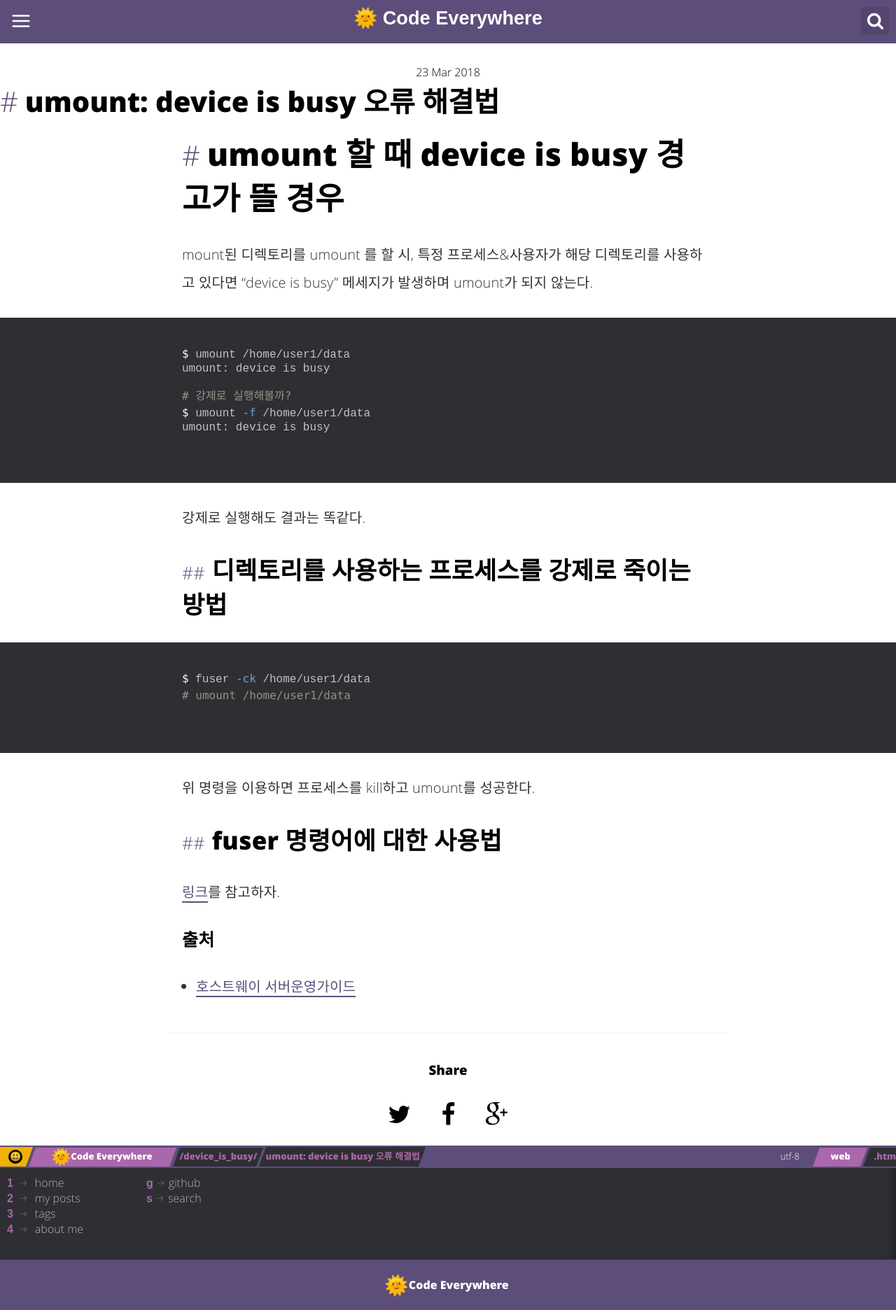
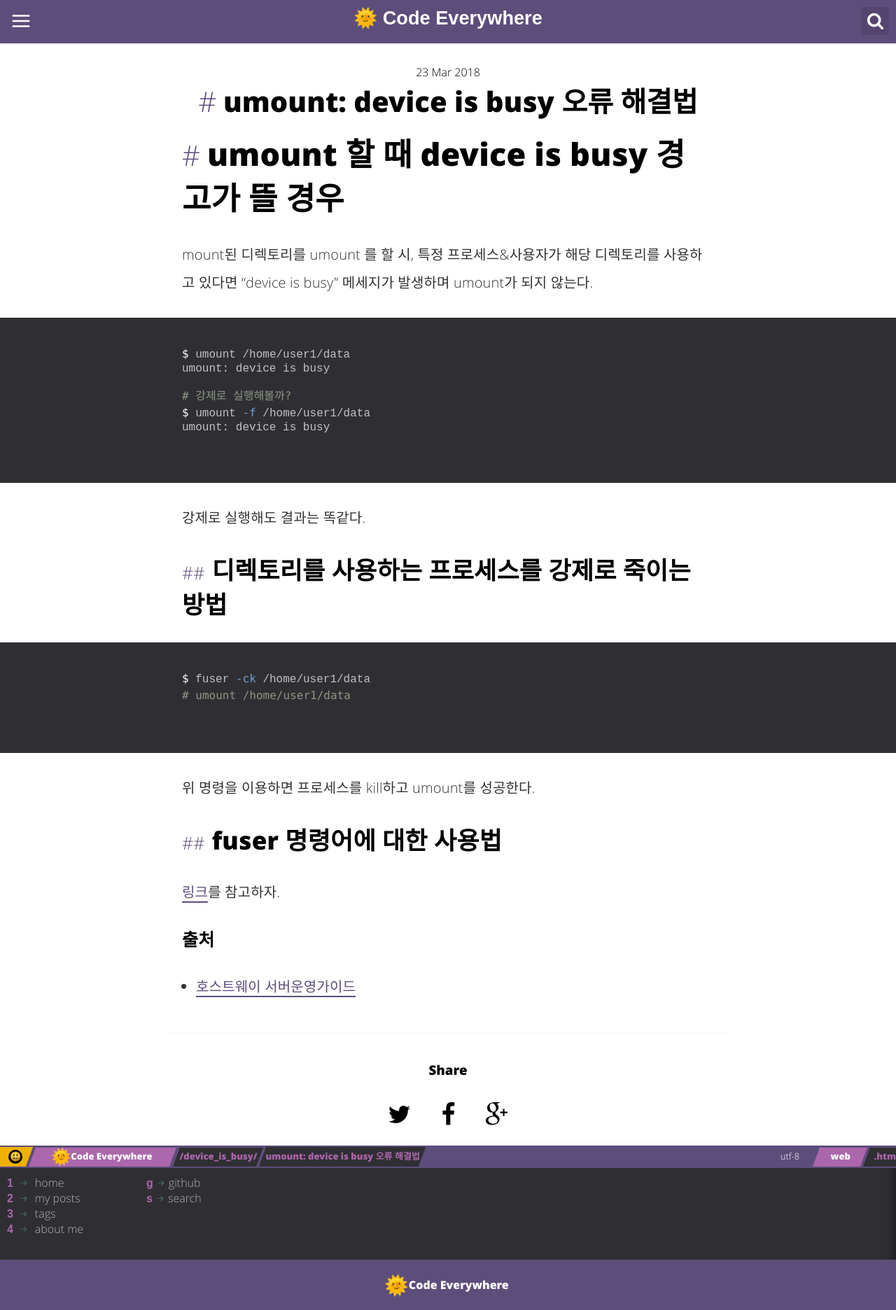
Before and after one commit to rainofpainki/rainofpainki.github.io, a Jekyll site: the page built from _posts/2018-03-23-device_is_busy.md, in a window 1280 px wide. Shown: the whole page at 70% size. Built offline with Jekyll 4.4.1, drawn with Linux system fonts in a browser that asks for light colours; comment, search, counter and statistics services are not loaded.

Commit message:
css 수정

```diff
--- a/assets/css/main.css
+++ b/assets/css/main.css
@@ -1790,3 +1790,7 @@ footer p {
     animation-direction: alternate-reverse;
     animation-duration: 0.5s;
 }
+
+h1.post-title {
+    text-align: center;
+}
```
